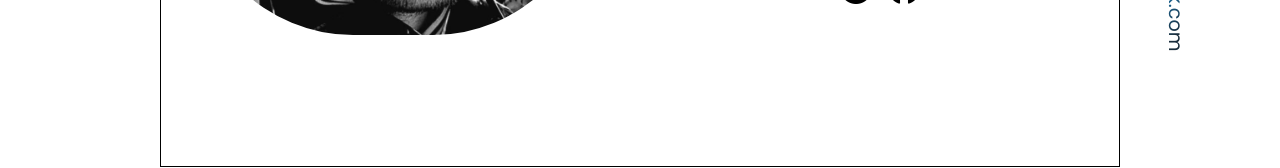
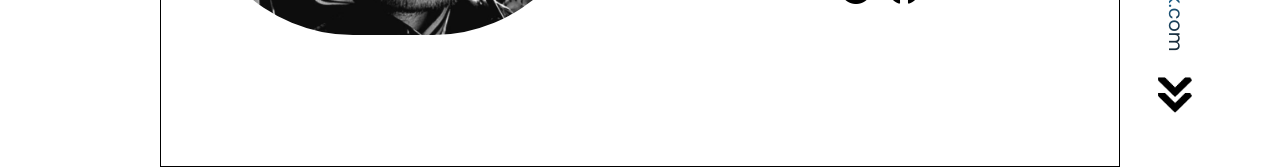
Before and after one commit to jdm1991/NewPortfolio, a React (Vite) app: page / in a window 1280 px wide. Shown: the part 640-808 px from the top of the page. Built offline with nearby package versions, Linux system fonts and the light colour scheme.

Commit message:
Tentative try

```diff
--- a/src/App.jsx
+++ b/src/App.jsx
@@ -108,12 +108,12 @@ function App() {
           </div>
         </div>
         <div className="vertical1"><p> examplemail@outlook.com</p></div>
-        {/* <img
+        <img
           className="icon-arrow1"
           src="/arrow.png"
           alt="Arrow"
           onClick={() => (window.location.href = "#about")}
-        /> */}
+        />
       </section>
       <section id="about">
         <div>
```
